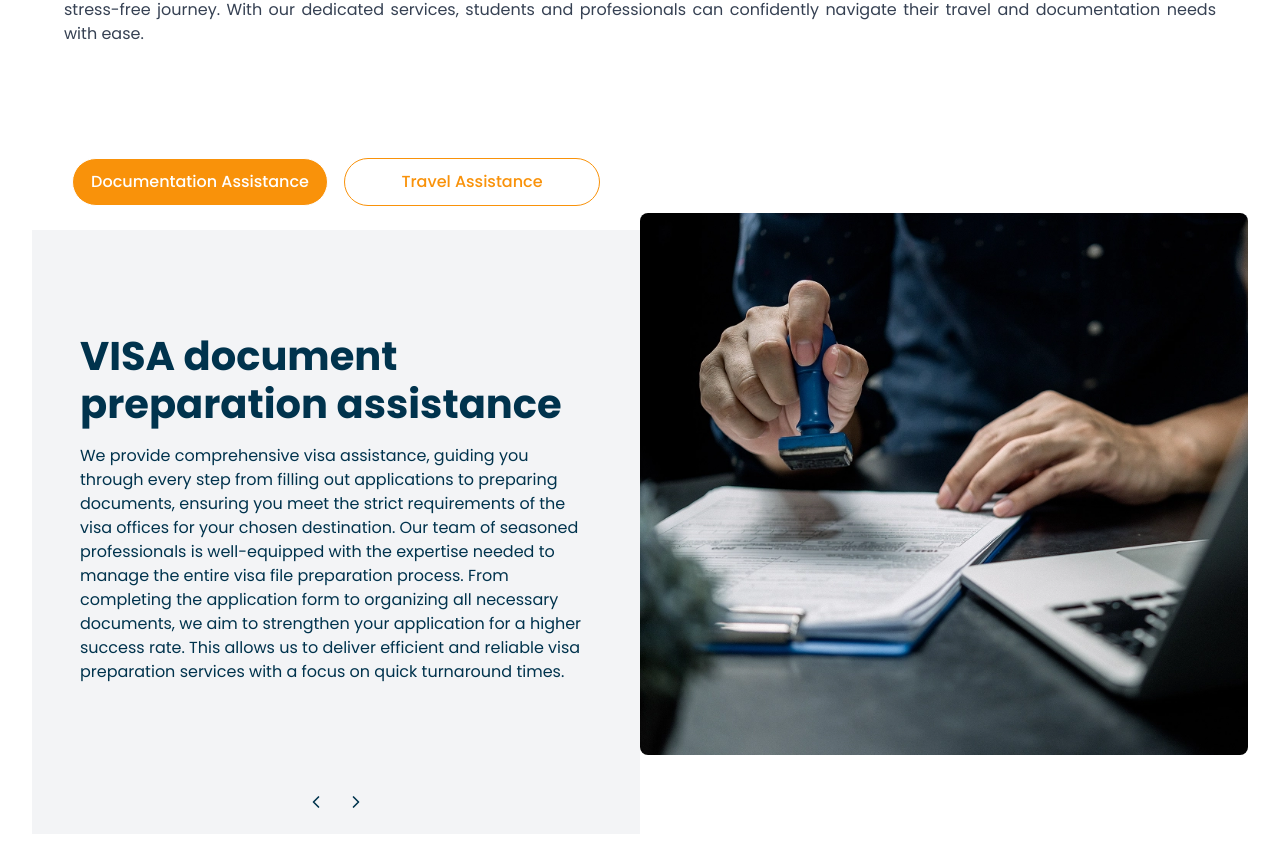
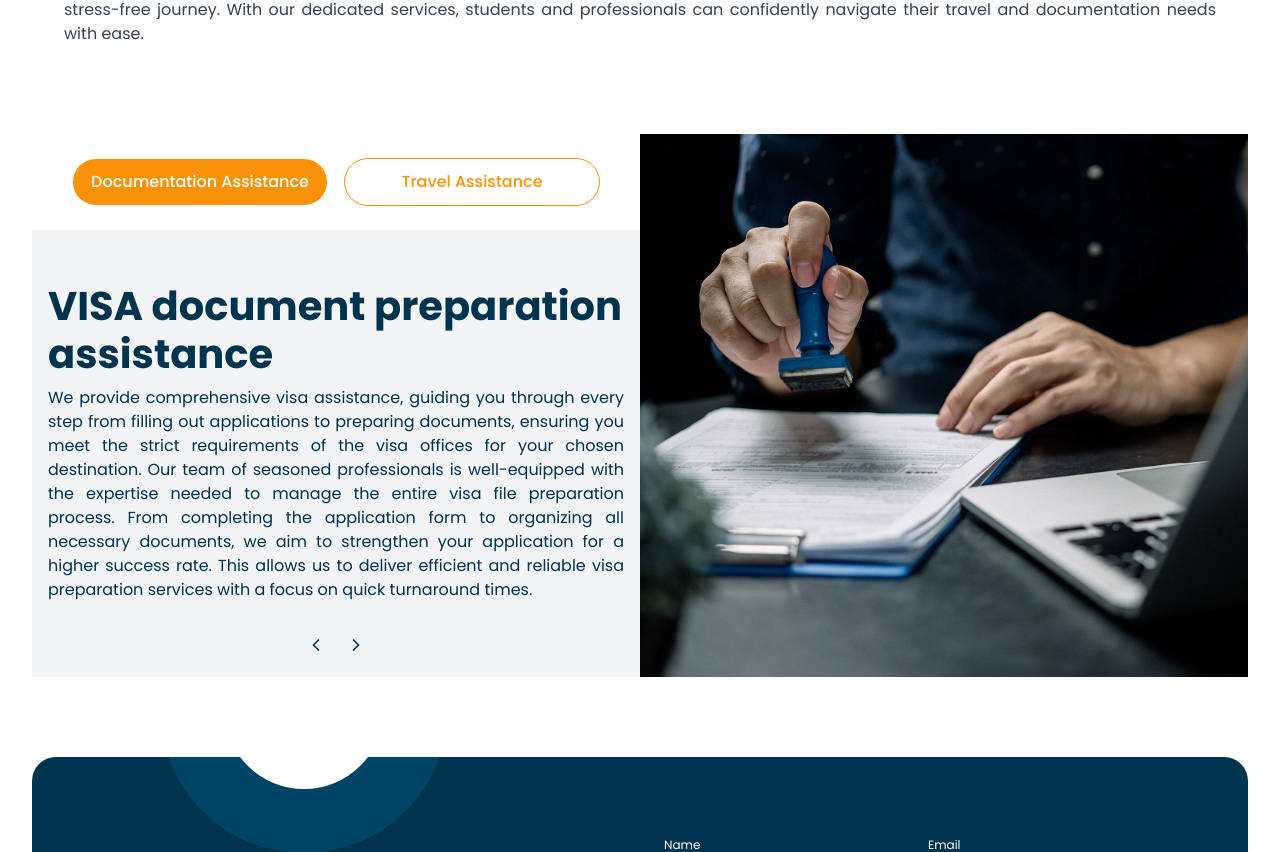
Before and after one commit to silvia-marketbytes/crossroads_frontend, a React (Vite) app: page /services/documentation-assistance in a window 1280 px wide. Shown: the part 700-1552 px from the top of the page. Built offline with nearby package versions, Linux system fonts and the light colour scheme.

Commit message:
documentation assitance padding corrected

```diff
--- a/src/pages/Home/UiComponents/NewsEventsSection/index.jsx
+++ b/src/pages/Home/UiComponents/NewsEventsSection/index.jsx
@@ -1,16 +1,15 @@
-// src/pages/NewsEvents/UiComponents/NewsEventsSection/index.jsx
 import React, { useRef } from 'react';
 import Slider from 'react-slick';
 import NewsCard from '../../../../components/UiComponents/NewsCard';
 
-// Import images from src/assets/News using relative paths
+
 import news1 from '/src/assets/News/News1.png';
 import news2 from '/src/assets/News/News2.png';
 import news3 from '/src/assets/News/News3.png';
 import news4 from '/src/assets/News/News4.png';
 import news5 from '/src/assets/News/News3.png';
 
-// Import icons for custom arrows
+
 import { FaChevronLeft, FaChevronRight } from 'react-icons/fa';
 
 const newsData = [
@@ -47,7 +46,7 @@ const newsData = [
 ];
 
 const NewsEventsSection = () => {
-  const sliderRef = useRef(null); // Create a ref to control the slider
+  const sliderRef = useRef(null);
 
   const sliderSettings = {
     dots: false,
@@ -55,10 +54,10 @@ const NewsEventsSection = () => {
     speed: 500,
     slidesToShow: 4,
     slidesToScroll: 1,
-    arrows: false, // Disable default arrows
+    arrows: false,
     responsive: [
       {
-        breakpoint: 768, // Mobile
+        breakpoint: 768,
         settings: {
           slidesToShow: 1,
           slidesToScroll: 1,
@@ -67,7 +66,7 @@ const NewsEventsSection = () => {
     ],
   };
 
-  // Functions to handle custom arrow clicks
+
   const goToPrev = () => {
     if (sliderRef.current) {
       sliderRef.current.slickPrev();
@@ -82,11 +81,11 @@ const NewsEventsSection = () => {
 
   return (
     <section className="py-10 px-4 md:px-20 bg-white">
-      {/* Header (Centered) */}
+
       <div className="mb-8 text-center">
         <h2 className="text-3xl md:text-4xl font-semibold">
-          <span style={{ color: '#00334D' }}>NEWS & </span> {/* Blue for "NEWS &" */}
-          <span style={{ color: '#F9920A' }}>EVENTS</span> {/* Orange for "EVENTS" */}
+          <span style={{ color: '#00334D' }}>NEWS & </span>
+          <span style={{ color: '#F9920A' }}>EVENTS</span>
         </h2>
         <p className="mt-2 text-gray-600 max-w-2xl mx-auto">
           We are a team of seasoned professionals who provide comprehensive
@@ -95,7 +94,7 @@ const NewsEventsSection = () => {
         </p>
       </div>
 
-      {/* Slider (with custom arrows) */}
+
       <div className="bottom-arrows">
         {newsData.length > 0 ? (
           <>
@@ -110,11 +109,11 @@ const NewsEventsSection = () => {
                 </div>
               ))}
             </Slider>
-            {/* Custom Arrows */}
+
             <div className="custom-arrows flex justify-center mt-4">
               <button
                 className="custom-prev transition-all duration-300"
-                style={{ color: '#00334D' }} // Blue for arrow
+                style={{ color: '#00334D' }}
                 onClick={goToPrev}
                 aria-label="Previous Slide"
               >
@@ -122,8 +121,7 @@ const NewsEventsSection = () => {
               </button>
               <button
                 className="custom-next transition-all duration-300"
-                style={{ color: '#00334D' }} // Blue for arrow
-                onClick={goToNext}
+                style={{ color: '#00334D' }}
                 aria-label="Next Slide"
               >
                 <FaChevronRight size={24} />
--- a/src/pages/Services/UiComponents/DocumentationAssistance/index.jsx
+++ b/src/pages/Services/UiComponents/DocumentationAssistance/index.jsx
@@ -8,7 +8,7 @@ import docSlide3 from "../../../../assets/Services/slide3.webp";
 import docSlide4 from "../../../../assets/Services/slide4.webp";
 import travelImage from "../../../../assets/Services/slide5.webp";
 import bannerImg from "../../../../assets/Services/banner png.webp";
-import Banner from "../../../../components/Banner"; // Keep the import
+import Banner from "../../../../components/Banner";
 
 const ContactSection = lazy(() => import("../../../Home/UiComponents/ContactSection"));
 
@@ -87,18 +87,15 @@ const Services = () => {
 
       <section className="py-6 sm:py-8 lg:py-12 px-10 sm:px-12 lg:px-16 flex justify-center">
         <div className="w-full">
-          <p
-            className="text-sm sm:text-base lg:text-lg text-gray-700 leading-relaxed"
-            style={{ textAlign: 'justify' }}
-          >
+          <p className="text-sm sm:text-base lg:text-lg text-gray-700 leading-relaxed" style={{ textAlign: 'justify' }}>
             We provide comprehensive Travel & Documentation Assistance to ensure a smooth and hassle-free experience. From certificate attestation and visa document preparation to certified translations and appointment scheduling, our expert team handles every detail with efficiency and accuracy. Additionally, we offer reliable travel support, including transportation, accommodation, and essential guidance, ensuring a safe and stress-free journey. With our dedicated services, students and professionals can confidently navigate their travel and documentation needs with ease.
           </p>
         </div>
       </section>
 
       <div className="max-w-[90rem] mx-auto px-4 sm:px-6 lg:px-8 py-6 sm:py-8 lg:py-10">
-        <div className="w-full flex flex-col md:flex-row md:h-[600px] lg:h-[700px]">
-          <div className="w-full md:w-1/2 h-full bg-gray-100 relative flex flex-col">
+        <div className="w-full flex flex-col md:flex-row">
+          <div className="w-full md:w-1/2 bg-gray-100 flex flex-col">
             <div className="bg-white flex flex-col sm:flex-row justify-center space-y-4 sm:space-y-0 sm:space-x-4 py-4 sm:py-6">
               <button
                 className={`w-full sm:w-48 md:w-56 lg:w-64 h-12 rounded-full border font-medium transition-colors duration-300 ${
@@ -129,26 +126,26 @@ const Services = () => {
               </button>
             </div>
 
-            <div className="p-4 sm:p-6 lg:p-8 rounded-lg flex-1 flex flex-col justify-center">
+            <div className="flex-1 flex flex-col justify-start">
               {activeTab === 1 ? (
                 <Slider ref={sliderRef} {...sliderSettings}>
                   {documentationItems.map((item) => (
-                    <div key={item.id} className="p-2 sm:p-4">
-                      <h2 className="text-lg sm:text-xl lg:text-2xl font-bold mb-2 sm:mb-4 text-[#00334D]">
+                    <div key={item.id} className="px-4">
+                      <h2 className="text-lg sm:text-xl lg:text-2xl font-bold pt-13 mb-2 text-[#00334D]">
                         {item.title}
                       </h2>
-                      <p className="text-sm sm:text-base lg:text-base leading-relaxed text-[#00334D] overflow-y-auto max-h-[200px] sm:max-h-[300px] lg:max-h-[400px]">
+                      <p className="text-sm sm:text-base lg:text-base leading-relaxed text-[#00334D] overflow-y-auto max-h-[400px]" style={{ textAlign: 'justify' }}>
                         {item.description}
                       </p>
                     </div>
                   ))}
                 </Slider>
               ) : (
-                <div className="p-2 sm:p-4 pt-0 sm:pt-2">
-                  <h2 className="text-lg sm:text-xl lg:text-2xl font-bold mb-2 sm:mb-4 text-[#00334D]">
+                <div className="px-4">
+                  <h2 className="text-lg sm:text-xl lg:text-2xl font-bold pt-13 mb-2 text-[#00334D]">
                     {selectedItem.title}
                   </h2>
-                  <p className="text-sm sm:text-base lg:text-base leading-relaxed text-[#00334D] overflow-y-auto max-h-[200px] sm:max-h-[300px] lg:max-h-[400px]">
+                  <p className="text-sm sm:text-base lg:text-base leading-relaxed text-[#00334D] overflow-y-auto max-h-[400px]" style={{ textAlign: 'justify' }}>
                     {selectedItem.description}
                   </p>
                 </div>
@@ -197,12 +194,12 @@ const Services = () => {
             )}
           </div>
 
-          <div className="w-full md:w-1/2 h-[300px] md:h-full flex flex-col justify-end">
-            <div className="bg-white rounded-lg flex items-center justify-center h-full">
+          <div className="w-full md:w-1/2 flex flex-col justify-center">
+            <div className="bg-white flex items-center justify-center h-full">
               <img
                 src={selectedItem.image}
                 alt={selectedItem.title}
-                className="max-w-full h-auto rounded-lg object-cover"
+                className="w-full h-full object-cover"
               />
             </div>
           </div>
--- a/src/pages/Services/UiComponents/country/index.jsx
+++ b/src/pages/Services/UiComponents/country/index.jsx
@@ -28,23 +28,124 @@ import spainFlag from "../../../../assets/country/spain.webp";
 import { FaChevronLeft, FaChevronRight } from "react-icons/fa";
 
 const countryData = [
-  { name: "France", flag: franceFlag, description: "Experience world-class education in France, home to prestigious universities and rich cultural heritage.", path: "/france" },
-  { name: "Germany", flag: germanyFlag, description: "Study in Germany with tuition-free education at public universities. Excellent programs in engineering.", path: "/germany" },
-  { name: "Australia", flag: australiaFlag, description: "Australia offers high-quality education with globally recognized degrees.", path: "/australia" },
-  { name: "Canada", flag: canadaFlag, description: "Canada provides excellent post-study work opportunities with welcoming immigration policies.", path: "/canada" },
-  { name: "UK", flag: ukFlag, description: "The UK boasts some of the world's oldest universities with short-duration programs.", path: "/uk" },
-  { name: "USA", flag: usaFlag, description: "The United States has the largest number of top-ranked universities.", path: "/usa" },
-  { name: "Netherlands", flag: netherlandsFlag, description: "The Netherlands offers many English-taught programs with international classrooms.", path: "/netherlands" },
-  { name: "Sweden", flag: swedenFlag, description: "Sweden is known for its innovative education system and focus on sustainability.", path: "/sweden" },
-  { name: "New Zealand", flag: newZealandFlag, description: "New Zealand offers safe study environments with accredited qualifications.", path: "/new-zealand" },
-  { name: "Switzerland", flag: switzerlandFlag, description: "Switzerland is renowned for hospitality management programs.", path: "/switzerland" },
-  { name: "Finland", flag: finlandFlag, description: "Finland is known for its high-quality education and beautiful landscapes.", path: "/finland" },
-  { name: "Italy", flag: italyFlag, description: "Italy offers a rich cultural experience with renowned universities.", path: "/italy" },
-  { name: "Latvia", flag: latviaFlag, description: "Latvia provides affordable education with a mix of traditional and modern influences.", path: "/latvia" },
-  { name: "Malta", flag: maltaFlag, description: "Malta offers a unique blend of cultures and high-quality education.", path: "/malta" },
-  { name: "Poland", flag: polandFlag, description: "Poland is known for its strong academic traditions and vibrant student life.", path: "/poland" },
-  { name: "Slovakia", flag: slovakiaFlag, description: "Slovakia offers a diverse range of study programs with a rich cultural heritage.", path: "/slovakia" },
-  { name: "Spain", flag: spainFlag, description: "Spain is famous for its vibrant culture and high-quality education.", path: "/spain" },
+  {
+    name: "France",
+    flag: franceFlag,
+    description:
+      "Experience world-class education in France, home to prestigious universities and rich cultural heritage.",
+    path: "/france",
+  },
+  {
+    name: "Germany",
+    flag: germanyFlag,
+    description:
+      "Study in Germany with tuition-free education at public universities. Excellent programs in engineering.",
+    path: "/germany",
+  },
+  {
+    name: "Australia",
+    flag: australiaFlag,
+    description:
+      "Australia offers high-quality education with globally recognized degrees.",
+    path: "/australia",
+  },
+  {
+    name: "Canada",
+    flag: canadaFlag,
+    description:
+      "Canada provides excellent post-study work opportunities with welcoming immigration policies.",
+    path: "/canada",
+  },
+  {
+    name: "UK",
+    flag: ukFlag,
+    description:
+      "The UK boasts some of the world's oldest universities with short-duration programs.",
+    path: "/uk",
+  },
+  {
+    name: "USA",
+    flag: usaFlag,
+    description:
+      "The United States has the largest number of top-ranked universities.",
+    path: "/usa",
+  },
+  {
+    name: "Netherlands",
+    flag: netherlandsFlag,
+    description:
+      "The Netherlands offers many English-taught programs with international classrooms.",
+    path: "/netherlands",
+  },
+  {
+    name: "Sweden",
+    flag: swedenFlag,
+    description:
+      "Sweden is known for its innovative education system and focus on sustainability.",
+    path: "/sweden",
+  },
+  {
+    name: "New Zealand",
+    flag: newZealandFlag,
+    description:
+      "New Zealand offers safe study environments with accredited qualifications.",
+    path: "/new-zealand",
+  },
+  {
+    name: "Switzerland",
+    flag: switzerlandFlag,
+    description: "Switzerland is renowned for hospitality management programs.",
+    path: "/switzerland",
+  },
+  {
+    name: "Finland",
+    flag: finlandFlag,
+    description:
+      "Finland is known for its high-quality education and beautiful landscapes.",
+    path: "/finland",
+  },
+  {
+    name: "Italy",
+    flag: italyFlag,
+    description:
+      "Italy offers a rich cultural experience with renowned universities.",
+    path: "/italy",
+  },
+  {
+    name: "Latvia",
+    flag: latviaFlag,
+    description:
+      "Latvia provides affordable education with a mix of traditional and modern influences.",
+    path: "/latvia",
+  },
+  {
+    name: "Malta",
+    flag: maltaFlag,
+    description:
+      "Malta offers a unique blend of cultures and high-quality education.",
+    path: "/malta",
+  },
+  {
+    name: "Poland",
+    flag: polandFlag,
+    description:
+      "Poland is known for its strong academic traditions and vibrant student life.",
+    path: "/poland",
+  },
+  {
+    name: "Slovakia",
+    flag: slovakiaFlag,
+    description:
+      "Slovakia offers a diverse range of study programs with a rich cultural heritage.",
+    path: "/slovakia",
+  },
+  {
+    name: "Spain",
+    flag: spainFlag,
+    description:
+      "Spain is famous for its vibrant culture and high-quality education.",
+    path: "/spain",
+  },
 ];
 
 const CountrySection = () => {
@@ -55,21 +156,21 @@ const CountrySection = () => {
     dots: false,
     infinite: true,
     speed: 500,
-    slidesToShow: 1, // Show 1 slide at a time (each slide contains 8 cards in a 2x4 grid)
+    slidesToShow: 1,
     slidesToScroll: 1,
     arrows: false,
-    autoplay: true, // Enable auto-rotation
-    autoplaySpeed: 3000, // Rotate every 3 seconds (3000ms)
+    autoplay: true,
+    autoplaySpeed: 3000,
     responsive: [
       {
-        breakpoint: 1024, // Tablet and below
+        breakpoint: 1024,
         settings: {
           slidesToShow: 1,
           slidesToScroll: 1,
         },
       },
       {
-        breakpoint: 640, // Mobile
+        breakpoint: 640,
         settings: {
           slidesToShow: 1,
           slidesToScroll: 1,
@@ -78,7 +179,6 @@ const CountrySection = () => {
     ],
   };
 
-  // Split countryData into chunks of 8 for each slide
   const chunkArray = (array, size) => {
     const result = [];
     for (let i = 0; i < array.length; i += size) {
@@ -87,7 +187,7 @@ const CountrySection = () => {
     return result;
   };
 
-  const slides = chunkArray(countryData, 8); // Each slide contains 8 cards
+  const slides = chunkArray(countryData, 8);
 
   const goToPrev = () => {
     if (sliderRef.current) {
@@ -125,10 +225,11 @@ const CountrySection = () => {
                         <div
                           key={`${slideIndex}-${index}`}
                           className="relative h-64 sm:h-72 lg:h-80 bg-gray-100 rounded-xl shadow-lg overflow-hidden group transition-all duration-300"
-                          onMouseEnter={() => setHoveredCard(slideIndex * 8 + index)}
+                          onMouseEnter={() =>
+                            setHoveredCard(slideIndex * 8 + index)
+                          }
                           onMouseLeave={() => setHoveredCard(null)}
                         >
-                          {/* Arrow SVG */}
                           <div className="absolute top-4 right-4 z-10">
                             <svg
                               width="15"
@@ -141,10 +242,11 @@ const CountrySection = () => {
                             </svg>
                           </div>
 
-                          {/* Default View */}
                           <div
                             className={`absolute inset-0 flex flex-col items-center justify-center p-4 sm:p-6 transition-opacity duration-300 ${
-                              hoveredCard === slideIndex * 8 + index ? "opacity-0" : "opacity-100"
+                              hoveredCard === slideIndex * 8 + index
+                                ? "opacity-0"
+                                : "opacity-100"
                             }`}
                           >
                             <img
@@ -153,13 +255,16 @@ const CountrySection = () => {
                               className="w-20 h-20 sm:w-24 sm:h-24 object-cover rounded-full mb-4 border-4 border-[#00334D]/10"
                               loading="lazy"
                             />
-                            <h3 className="text-xl sm:text-2xl font-bold text-[#00334D]">{country.name}</h3>
+                            <h3 className="text-xl sm:text-2xl font-bold text-[#00334D]">
+                              {country.name}
+                            </h3>
                           </div>
 
-                          {/* Hover View */}
                           <div
                             className={`absolute inset-0 flex flex-col p-4 sm:p-6 bg-[#00334D] text-white transition-opacity duration-300 ${
-                              hoveredCard === slideIndex * 8 + index ? "opacity-100" : "opacity-0"
+                              hoveredCard === slideIndex * 8 + index
+                                ? "opacity-100"
+                                : "opacity-0"
                             }`}
                           >
                             <div className="flex items-center mb-4">
@@ -168,9 +273,13 @@ const CountrySection = () => {
                                 alt={`${country.name} flag`}
                                 className="w-8 h-8 sm:w-10 sm:h-10 object-cover rounded-full mr-2 sm:mr-3 border-2 border-white"
                               />
-                              <h3 className="text-lg sm:text-xl font-bold">{country.name}</h3>
+                              <h3 className="text-lg sm:text-xl font-bold">
+                                {country.name}
+                              </h3>
                             </div>
-                            <p className="text-xs sm:text-sm mb-4 sm:mb-6 line-clamp-4">{country.description}</p>
+                            <p className="text-xs sm:text-sm mb-4 sm:mb-6 line-clamp-4">
+                              {country.description}
+                            </p>
                             <div className="mt-auto">
                               <Link
                                 to={country.path}
@@ -187,7 +296,6 @@ const CountrySection = () => {
                 ))}
               </Slider>
 
-              {/* Custom Arrows */}
               <div className="flex justify-center mt-8 space-x-4">
                 <button
                   className="transition-all duration-300"
```
Also changed, not shown: src/pages/Home/UiComponents/MBBSSection/index.jsx (+9 -11 lines).
